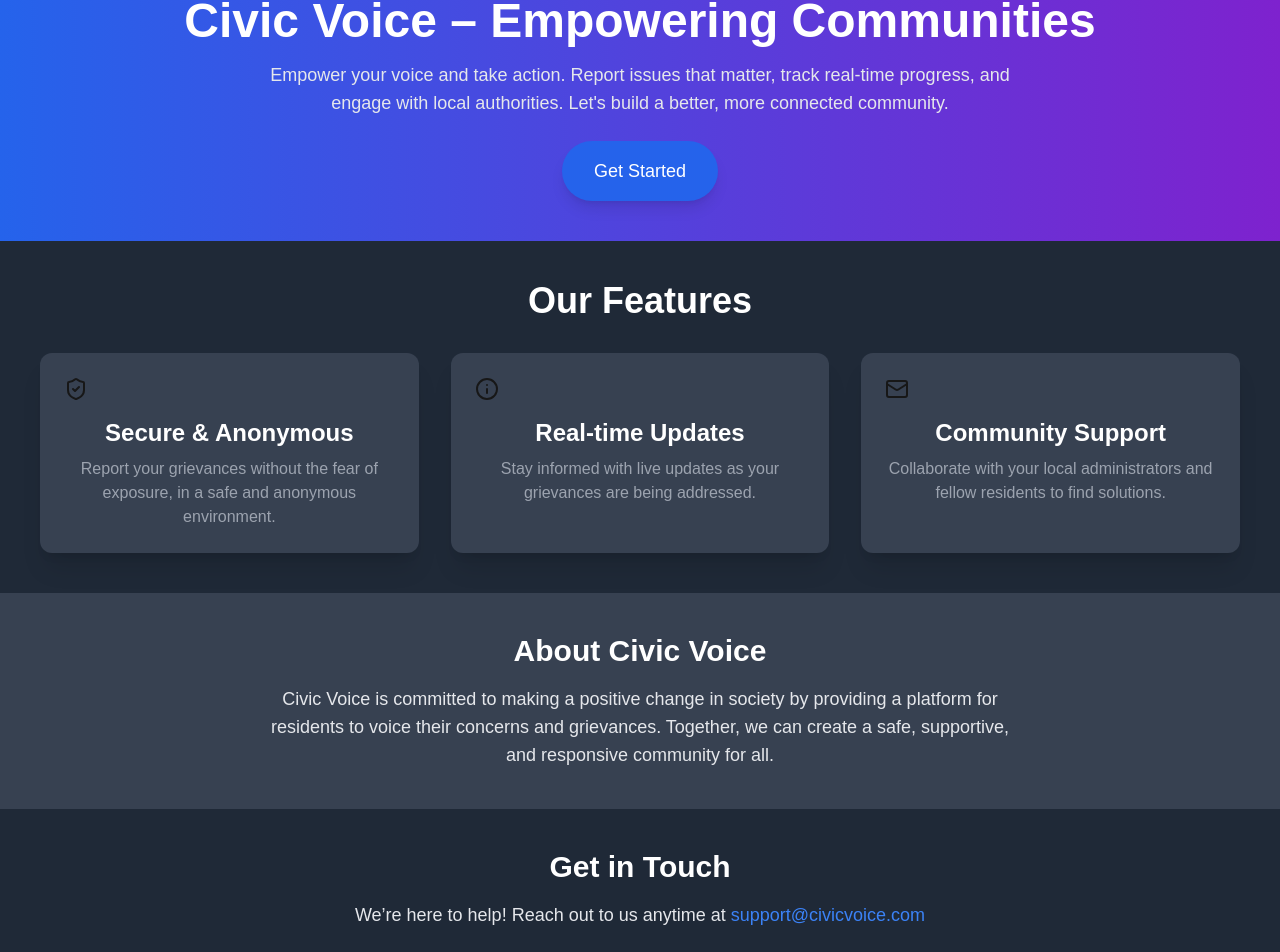
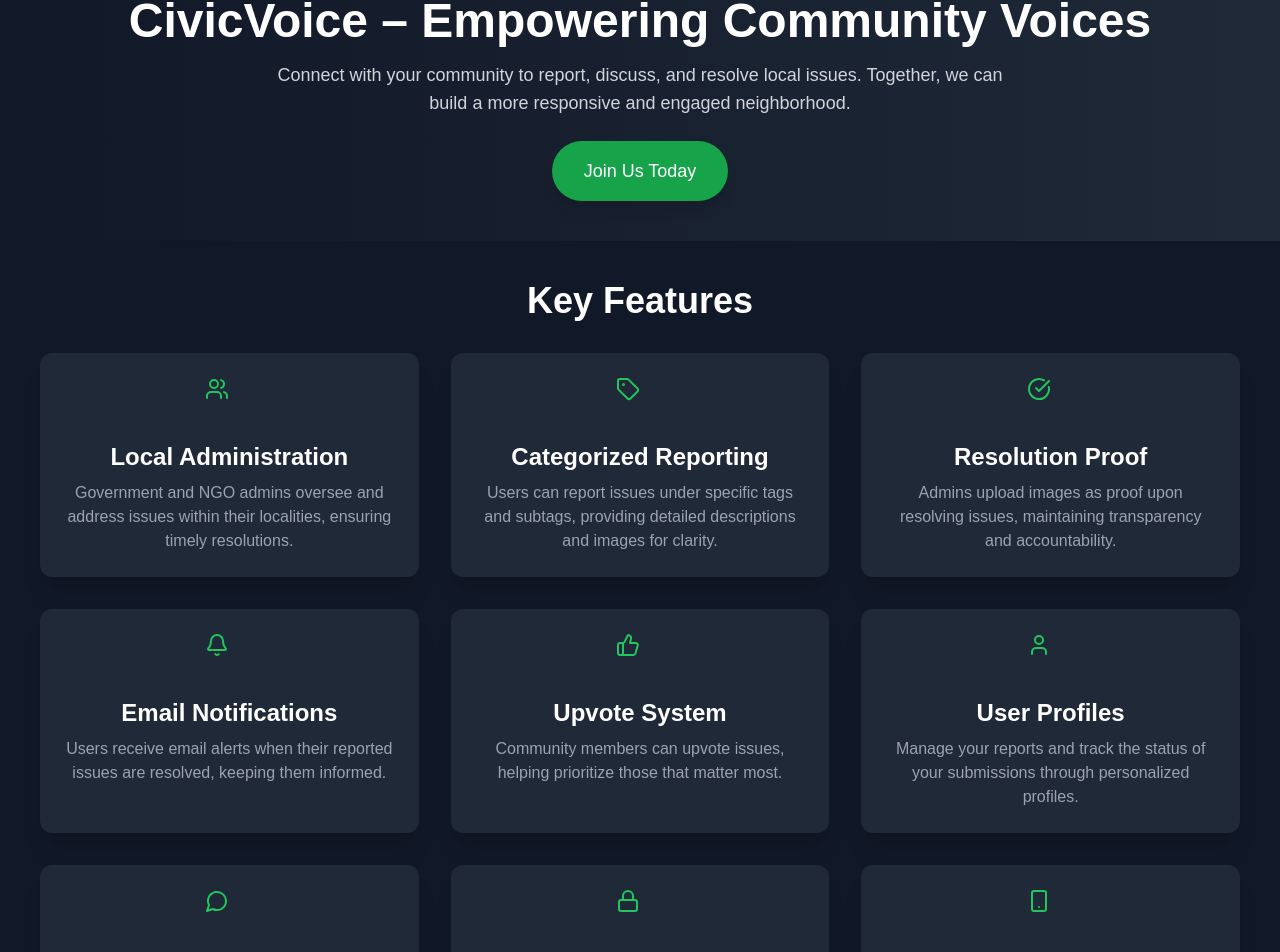
Before and after one commit to amlansarangi23/civicvoice, a Next.js app: page / in a window 1280 px wide. Shown: the part 115-1067 px from the top of the page. Built offline with nearby package versions, Linux system fonts and the light colour scheme; no server answers.

Commit message:
improved landing page

```diff
--- a/app/page.tsx
+++ b/app/page.tsx
@@ -1,32 +1,32 @@
 'use client';
 import React from "react";
-import { Mail, Info, ShieldCheck } from "lucide-react";
+import {  Tag, Users, CheckCircle, ThumbsUp, Bell, User, MessageCircle, Smartphone } from "lucide-react";
 import { useRouter } from "next/navigation";
 import { motion } from "framer-motion";
-
+import { Lock } from 'lucide-react';
 // Hero Section
 const HeroSection = () => {
-  const router = useRouter(); // Move the hook inside the component body
+  const router = useRouter();
 
   return (
     <motion.section
-      className="flex flex-col items-center justify-center text-center p-10 bg-gradient-to-r from-blue-600 to-purple-700"
+      className="flex flex-col items-center justify-center text-center p-10 bg-gradient-to-r from-gray-900 to-gray-800"
       initial={{ opacity: 0, y: -50 }}
       animate={{ opacity: 1, y: 0 }}
       transition={{ duration: 1 }}
     >
       <h1 className="text-5xl font-extrabold text-white mb-4">
-        Civic Voice – Empowering Communities
+        CivicVoice – Empowering Community Voices
       </h1>
-      <p className="text-lg text-gray-200 mb-6 max-w-3xl mx-auto">
-        Empower your voice and take action. Report issues that matter, track real-time progress, and engage with local authorities. Let's build a better, more connected community.
+      <p className="text-lg text-gray-300 mb-6 max-w-3xl mx-auto">
+        Connect with your community to report, discuss, and resolve local issues. Together, we can build a more responsive and engaged neighborhood.
       </p>
       <motion.button
-        onClick={() => router.push('/signup')} // Move the routing logic here
-        className="bg-blue-600 text-white text-lg px-8 py-4 rounded-full shadow-lg hover:bg-blue-700 transition duration-300 transform hover:scale-105"
+        onClick={() => router.push('/signup')}
+        className="bg-green-600 text-white text-lg px-8 py-4 rounded-full shadow-lg hover:bg-green-700 transition duration-300 transform hover:scale-105"
         whileHover={{ scale: 1.05 }}
       >
-        Get Started
+        Join Us Today
       </motion.button>
     </motion.section>
   );
@@ -36,40 +36,70 @@ const HeroSection = () => {
 const FeaturesSection = () => {
   const features = [
     {
-      icon: <ShieldCheck />,
-      title: "Secure & Anonymous",
-      desc: "Report your grievances without the fear of exposure, in a safe and anonymous environment.",
+      icon: <Users />,
+      title: "Local Administration",
+      desc: "Government and NGO admins oversee and address issues within their localities, ensuring timely resolutions.",
     },
     {
-      icon: <Info />,
-      title: "Real-time Updates",
-      desc: "Stay informed with live updates as your grievances are being addressed.",
+      icon: <Tag />,
+      title: "Categorized Reporting",
+      desc: "Users can report issues under specific tags and subtags, providing detailed descriptions and images for clarity.",
     },
     {
-      icon: <Mail />,
-      title: "Community Support",
-      desc: "Collaborate with your local administrators and fellow residents to find solutions.",
+      icon: <CheckCircle />,
+      title: "Resolution Proof",
+      desc: "Admins upload images as proof upon resolving issues, maintaining transparency and accountability.",
+    },
+    {
+      icon: <Bell />,
+      title: "Email Notifications",
+      desc: "Users receive email alerts when their reported issues are resolved, keeping them informed.",
+    },
+    {
+      icon: <ThumbsUp />,
+      title: "Upvote System",
+      desc: "Community members can upvote issues, helping prioritize those that matter most.",
+    },
+    {
+      icon: <User />,
+      title: "User Profiles",
+      desc: "Manage your reports and track the status of your submissions through personalized profiles.",
+    },
+    {
+      icon: <MessageCircle />,
+      title: "Local Community",
+      desc: "View issues in your neighborhood and stay informed to form a better-informed society.",
+    },
+    {
+      icon: <Lock />,
+      title: "Secure Registration & Authentication",
+      desc: "User accounts are protected with secure authentication methods to ensure privacy and safety.",
+    },
+    {
+      icon: <Smartphone />,
+      title: "Mobile Accessibility",
+      desc: "Report and track issues on-the-go with our mobile-friendly platform.",
     },
   ];
 
   return (
     <motion.section
-      className="p-10 bg-gray-800"
+      className="p-10 bg-gray-900"
       initial={{ opacity: 0 }}
       animate={{ opacity: 1 }}
       transition={{ duration: 1 }}
     >
-      <h2 className="text-4xl font-bold text-center text-white mb-8">Our Features</h2>
+      <h2 className="text-4xl font-bold text-center text-white mb-8">Key Features</h2>
       <div className="grid md:grid-cols-3 gap-8">
         {features.map((feature, index) => (
           <motion.div
             key={index}
-            className="p-6 bg-gray-700 text-center rounded-xl shadow-xl"
+            className="p-6 bg-gray-800 text-center rounded-xl shadow-xl"
             initial={{ opacity: 0, y: 50 }}
             animate={{ opacity: 1, y: 0 }}
             transition={{ duration: 0.5, delay: index * 0.2 }}
           >
-            <div className="mb-4 text-primary">{feature.icon}</div>
+            <div className="mb-4 text-primary mx-auto w-12 h-12 text-green-500">{feature.icon}</div>
             <h3 className="text-2xl font-semibold text-white mb-2">{feature.title}</h3>
             <p className="text-gray-400">{feature.desc}</p>
           </motion.div>
@@ -79,17 +109,18 @@ const FeaturesSection = () => {
   );
 };
 
+
 // About Section
 const AboutSection = () => (
   <motion.section
-    className="p-10 bg-gray-700 text-center"
+    className="p-10 bg-gray-800 text-center"
     initial={{ opacity: 0 }}
     animate={{ opacity: 1 }}
     transition={{ duration: 1 }}
   >
-    <h2 className="text-3xl font-bold text-white mb-4">About Civic Voice</h2>
-    <p className="text-lg text-gray-200 max-w-3xl mx-auto">
-      Civic Voice is committed to making a positive change in society by providing a platform for residents to voice their concerns and grievances. Together, we can create a safe, supportive, and responsive community for all.
+    <h2 className="text-3xl font-bold text-white mb-4">About CivicVoice</h2>
+    <p className="text-lg text-gray-300 max-w-3xl mx-auto">
+      CivicVoice bridges the gap between residents and local authorities, fostering transparency and collaborative problem-solving. Our mission is to empower communities by providing a platform where every voice is heard, and collective action leads to tangible improvements.
     </p>
   </motion.section>
 );
@@ -97,17 +128,17 @@ const AboutSection = () => (
 // Contact Section
 const ContactSection = () => (
   <motion.section
-    className="p-10 bg-gray-800 text-center"
+    className="p-10 bg-gray-900 text-center"
     initial={{ opacity: 0 }}
     animate={{ opacity: 1 }}
     transition={{ duration: 1 }}
   >
     <h2 className="text-3xl font-bold text-white mb-4">Get in Touch</h2>
-    <p className="text-lg text-gray-200">
+    <p className="text-lg text-gray-300">
       We’re here to help! Reach out to us anytime at{" "}
       <a
         href="mailto:support@civicvoice.com"
-        className="text-blue-500 hover:text-blue-600 transition"
+        className="text-green-500 hover:text-green-600 transition"
       >
         support@civicvoice.com
       </a>
```
Also changed, not shown: 1 other file (tests, documents, lock files or other folders).
